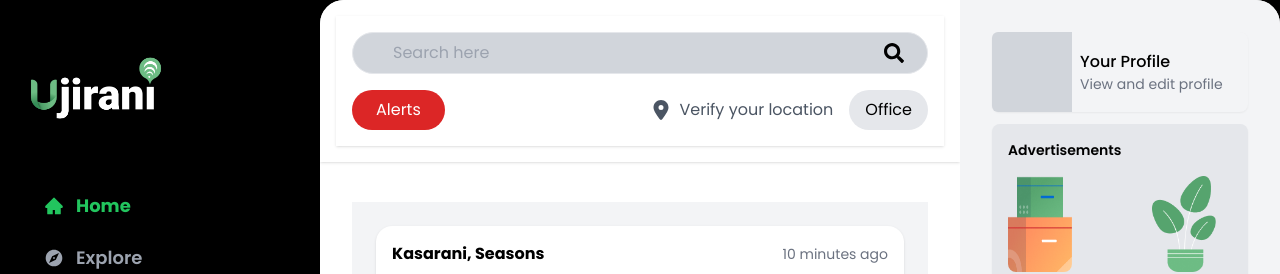
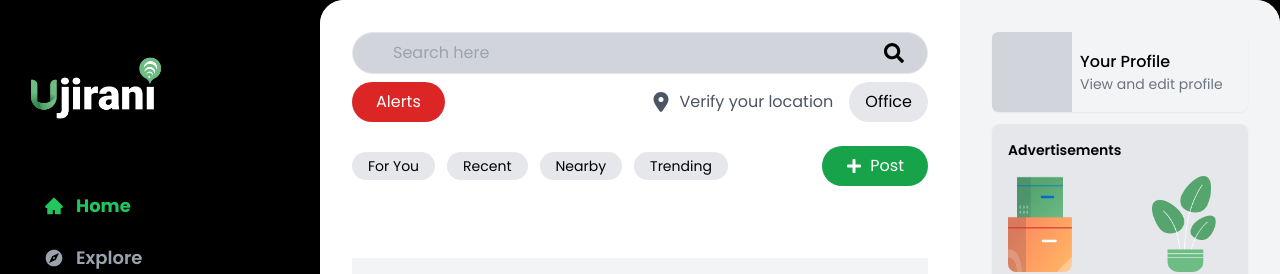
Before and after one commit to Wanjirusimiyu/Ujirani, a React (Create React App) app in the folder client/: page / in a window 1280 px wide. Shown: the top 274 px of the page. Built offline with nearby package versions, Linux system fonts and the light colour scheme.

Commit message:
Add buttons to filter a user's posts and a button for adding a post

```diff
--- a/client/src/components/Navbar.js
+++ b/client/src/components/Navbar.js
@@ -1,13 +1,13 @@
 import React from "react";
-import { FaSearch} from "react-icons/fa";
+import { FaSearch } from "react-icons/fa";
 import { FaLocationDot } from "react-icons/fa6";
+import { FaPlus } from "react-icons/fa";
 
 const Navbar = () => {
   return (
-    <div className="bg-white shadow p-4 flex items-center justify-between w-full">
-      <header className="bg-white shadow p-4 w-full">
+    <div className="bg-white p-4 flex items-center justify-between w-full">
+      <header className="bg-white p-4 w-full">
         <div className="container mx-auto flex justify-between items-center w-full">
-
           {/* Search bar container */}
           <div className="relative w-full">
             <input
@@ -19,9 +19,8 @@ const Navbar = () => {
             <FaSearch className="h-5 w-5 text-black absolute right-6 top-1/2 transform -translate-y-1/2" />
           </div>
         </div>
-
         {/* Alert button and location section */}
-        <div className="mt-4 flex justify-between items-center">
+        <div className="mt-2 flex justify-between items-center pb-3">
           <button className="bg-red-600 text-white px-6 py-2 rounded-full hover:bg-red-800 transition-colors">
             Alerts
           </button>
@@ -37,9 +36,31 @@ const Navbar = () => {
             </button>
           </div>
         </div>
+
+        {/* New buttons section */}
+        <div className="mt-3 flex justify-between items-center">
+          <div className="flex items-center gap-3">
+            <button className="bg-gray-200 px-4 py-1 rounded-full hover:bg-gray-300 transition-colors text-sm">
+              For You
+            </button>
+            <button className="bg-gray-200 px-4 py-1 rounded-full hover:bg-gray-300 transition-colors text-sm">
+              Recent
+            </button>
+            <button className="bg-gray-200 px-4 py-1 rounded-full hover:bg-gray-300 transition-colors text-sm">
+              Nearby
+            </button>
+            <button className="bg-gray-200 px-4 py-1 rounded-full hover:bg-gray-300 transition-colors text-sm">
+              Trending
+            </button>
+          </div>
+
+          <button className="bg-green-600 text-white px-6 py-2 rounded-full hover:bg-green-700 transition-colors flex items-center">
+            <FaPlus className="mr-2" />
+            Post
+          </button>
+        </div>
       </header>
-    </div>
-  );
-};
+    </div>  )
+}
 
-export default Navbar;
+export default Navbar
```
